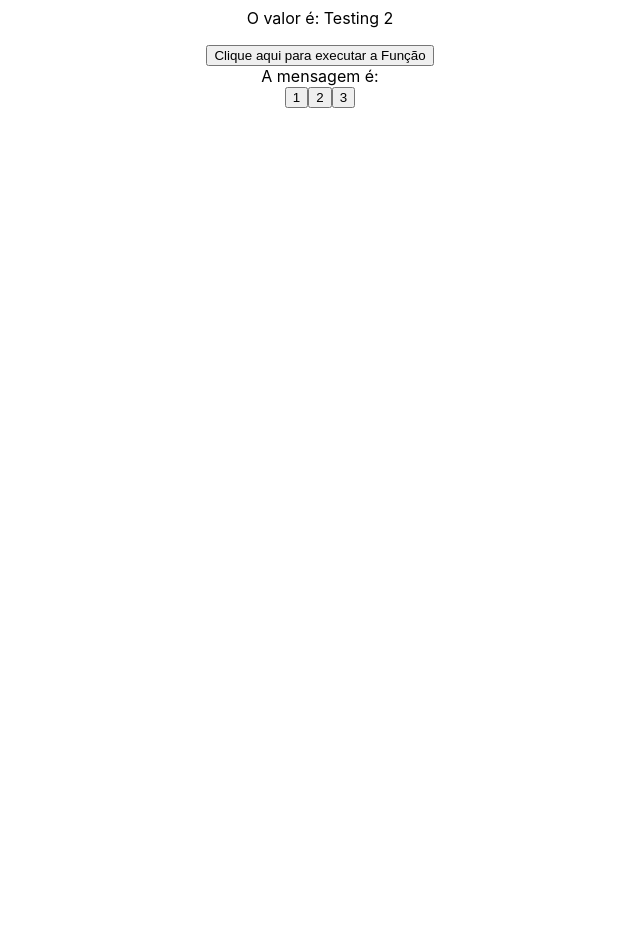
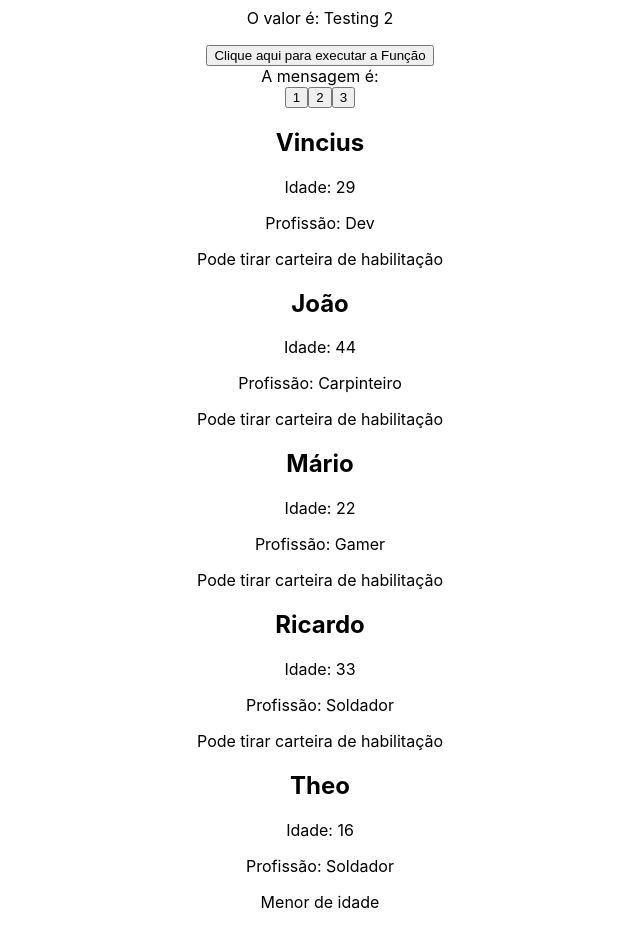
Before and after one commit to viniciuslemos93/curso-react, a React (Create React App) app in the folder 3_AVANCANDO-NOS-FUNDAMENTOS/secao3-avancando-no-react/: page / in a window 1280 px wide. Shown: the part 2880-3828 px from the top of the page, without its empty margins (320-960 px from the left). Before the commit the page ends 3488 px from the top, so only its background shows below. Built offline with nearby package versions, Linux system fonts and the light colour scheme.

Commit message:
feat: realização do desafio técnico

```diff
--- a/3_AVANCANDO-NOS-FUNDAMENTOS/secao3-avancando-no-react/src/App.js
+++ b/3_AVANCANDO-NOS-FUNDAMENTOS/secao3-avancando-no-react/src/App.js
@@ -1,4 +1,4 @@
-import { Fragment, useState } from 'react';
+import { useState } from 'react';
 import './App.css';
 
 import City from './assets/city.jpg'
@@ -14,6 +14,7 @@ import Container from './components/Container';
 import ExecuteFunction from './components/ExecuteFunction';
 import Message from './components/Message';
 import ChangeMessageState from './components/ChangeMessageState';
+import UserDetails from './components/UserDetails';
 
 function App() {
   const nome = "João"
@@ -33,6 +34,32 @@ function App() {
   const handleMessage = (msg) => {
     setMessage(msg)
   }
+
+  const pessoa = [
+    {
+      nome: "Vinicius",
+      idade: 29,
+      profissao: "Developer"
+    },
+    {
+      nome: "João",
+      idade: 37,
+      profissao: "Pintor"
+    },
+    {
+      nome: "Guanabara",
+      idade: 40,
+      profissao: "Professor"
+    },
+  ]
+
+  const users = [
+    {id: 1, name: "Vincius", job: "Dev", age: 29},
+    {id: 2, name: "João", job: "Carpinteiro", age: 44},
+    {id: 3, name: "Mário", job: "Gamer", age: 22},
+    {id: 4, name: "Ricardo", job: "Soldador", age: 33},
+    {id: 5, name: "Theo", job: "Soldador", age: 16},
+  ]
 
   return (
     <div className="App">
@@ -92,6 +119,16 @@ function App() {
       {/* state lift */}
       <Message msg={message} />
       <ChangeMessageState handleMessage={handleMessage} />
+      {/*Desafio*/}
+      {users.map((user) => (
+        <UserDetails
+        key={user.id}
+        name={user.name}
+        job={user.job}
+        age={user.age}
+        />
+      ))}
+
     </div>
   );
 }
--- /dev/null
+++ b/3_AVANCANDO-NOS-FUNDAMENTOS/secao3-avancando-no-react/src/components/UserDetails.js
@@ -0,0 +1,17 @@
+import React from 'react'
+
+function UserDetails({name, age, job}) {
+  return (
+    <div>
+        <h2>{name}</h2>
+        <p>Idade: {age}</p>
+        <p>Profissão: {job}</p>
+        {age >= 18 ? (<p>Pode tirar carteira de habilitação</p>
+        ) : (
+        <p>Menor de idade</p>
+        )}
+    </div>
+  )
+}
+
+export default UserDetails
```
